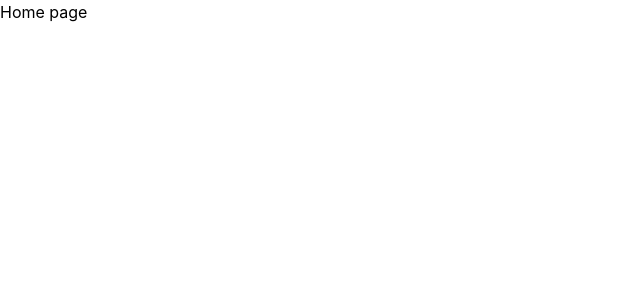
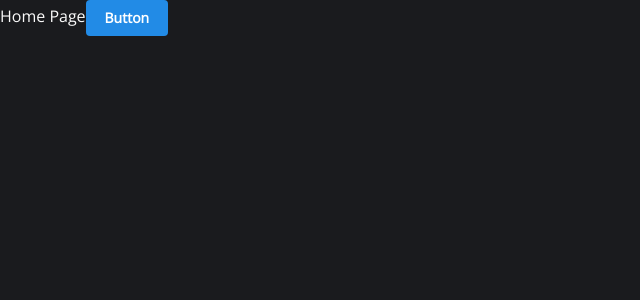
Before and after one commit to immersegt/immersegt, a Next.js app: page / in a window 1280 px wide. Shown: the top 300 px of the page, without its empty margins (0-640 px from the left). Built offline with nearby package versions, Linux system fonts and the light colour scheme.

Commit message:
Updated directory

```diff
--- a/app/page.tsx
+++ b/app/page.tsx
@@ -1,3 +1,10 @@
+import 'styles/index.css';
+import { Button } from '@mantine/core';
+import "@fontsource/open-sans";
+
 export default function HomePage() {
-  return <div>Home page</div>;
+  return <div>
+    Home Page
+    <Button variant="filled">Button</Button>
+  </div>;
 }
--- a/package.json
+++ b/package.json
@@ -9,11 +9,13 @@
     "lint": "next lint"
   },
   "dependencies": {
+    "@fontsource/open-sans": "^5.0.17",
     "@mantine/core": "7.2.0",
     "@mantine/hooks": "7.2.0",
-    "next": "14.0.1",
+    "next": "^14.0.2",
     "react": "18.2.0",
-    "react-dom": "18.2.0"
+    "react-dom": "18.2.0",
+    "yarn": "^1.22.19"
   },
   "devDependencies": {
     "@types/node": "20.8.10",
--- /dev/null
+++ b/styles/index.css
@@ -0,0 +1,7 @@
+body {
+    background-color: rgb(26, 27, 30);
+    -webkit-font-smoothing: antialiased;
+    -moz-osx-font-smoothing: grayscale;
+    color: rgb(250, 250, 250);
+    font-family: "Open Sans";
+  }
```
Also changed, not shown: 2 other files (tests, documents, lock files or other folders).
